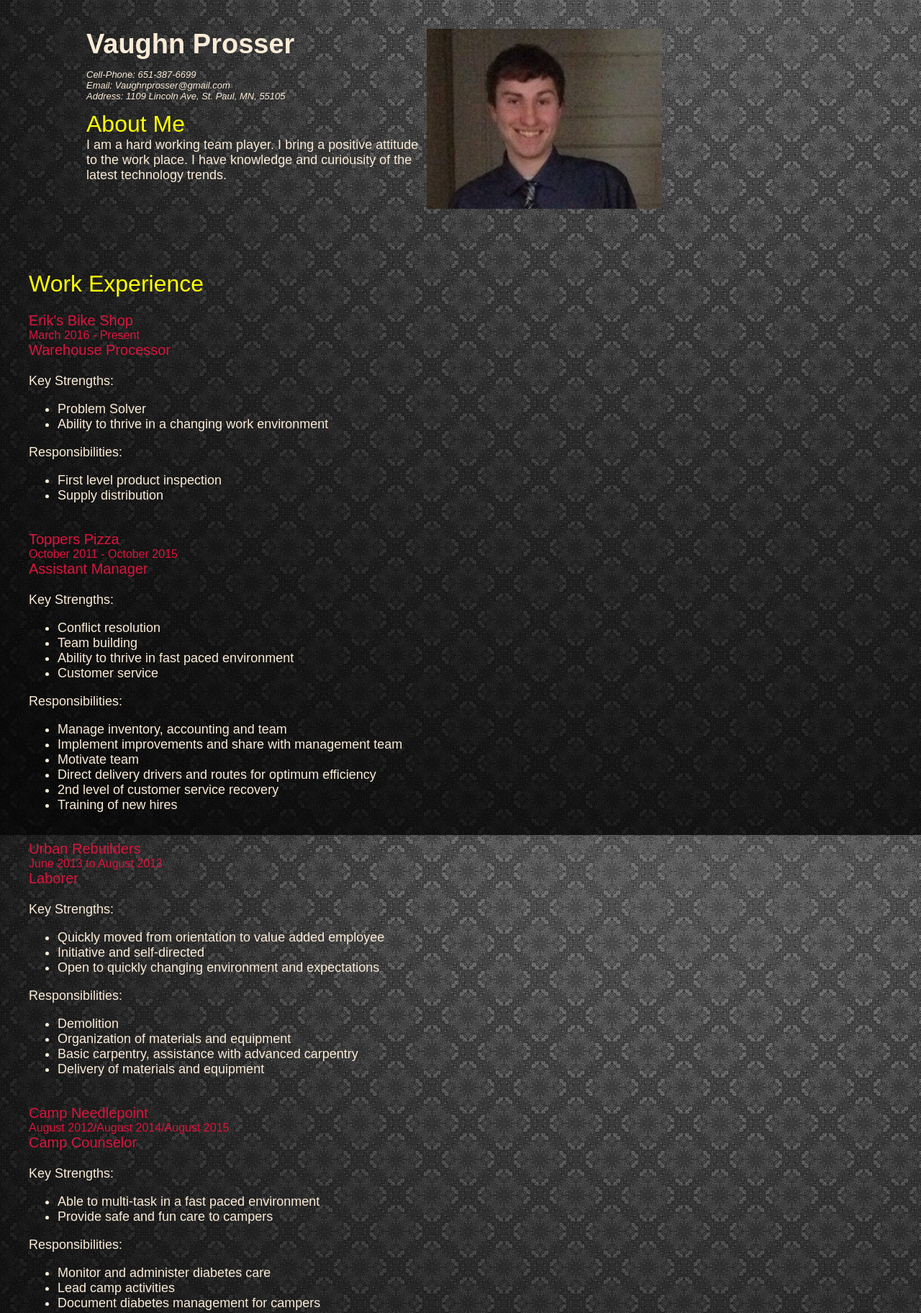
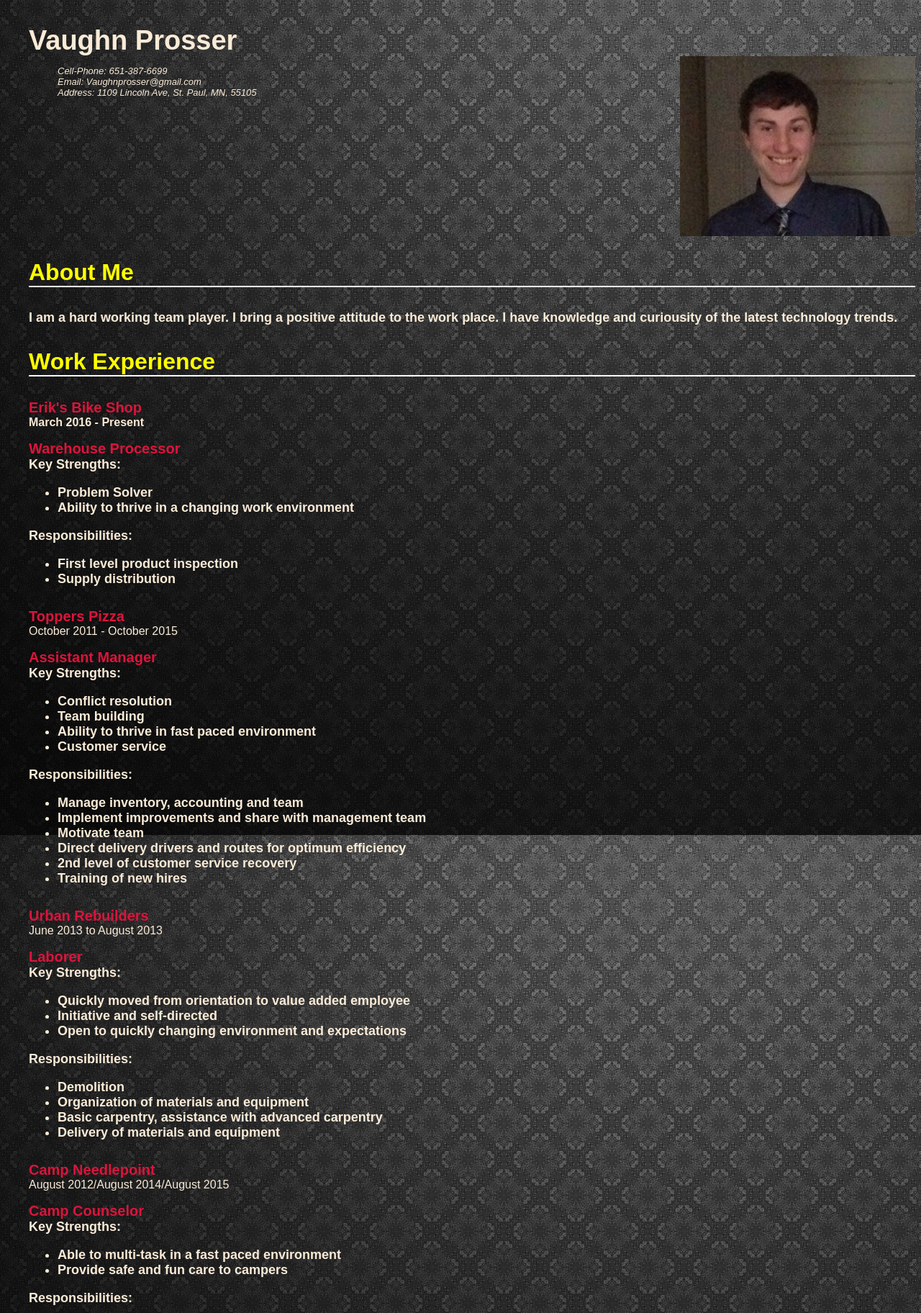
Before and after one commit to ImJustVon/Resume, a plain HTML site: page public_html/index.html in a window 1280 px wide. Shown: the part 40-1864 px from the top of the page at 72% size. Drawn offline with Linux system fonts and the light colour scheme.

Commit message:
Add files via upload

```diff
--- a/public_html/index.html
+++ b/public_html/index.html
@@ -1,49 +1,48 @@
-<!DOCTYPE html>
-<!--
-To change this license header, choose License Headers in Project Properties.
-To change this template file, choose Tools | Templates
-and open the template in the editor.
--->
 <html>
     <head>
 
         <meta charset="UTF-8">
         <meta name="viewport" content="width=device-width, initial-scale=1.0">
         <title>Vaughn's Resume</title>
-        <link rel="stylesheet" type="text/css" href="Stylesheet.css"
+        <link rel="stylesheet" type="text/css" href="stylesheet.css">
     </head>
     <body>
-        <div id="space">
-            <img src="Me.jpg" id="pic">
-            <div id="me">Vaughn Prosser</div>
-
-                <div id="contact">
-                    <p>
-                        Cell-Phone: 651-387-6699
-                        <br>
-                        Email: Vaughnprosser@gmail.com
-                        <br>
-                        Address: 1109 Lincoln Ave, St. Paul, MN, 55105
-
-                    </p>
-                </div>
 
 
-        <div id="header">About Me</div>
-        <div id="about">I am a hard working team player. I bring a positive attitude to the work place.
-        I have knowledge and curiousity of the latest technology trends.</div>
+          <div id="area">
 
-        <br>
-        <br>
-    </div>
-           <div id="header">Work Experience</div>
-            <br>
-           <div id="jobs">Erik's Bike Shop
-              <div id="date">March 2016 - Present</div>
+            <h1>Vaughn Prosser</h1>
+            <img src="Me.jpg" id="pic">
+                <ul id="info">
+
+                        <li>Cell-Phone: 651-387-6699</li>
+
+                        <li>Email: Vaughnprosser@gmail.com</li>
+
+                        <li>Address: 1109 Lincoln Ave, St. Paul, MN, 55105</li>
+
+                    </ul>
+
+
+                  </div>
+
+
+
+        <h3>About Me</h3>
+        <h5>I am a hard working team player. I bring a positive attitude to the work place.
+        I have knowledge and curiousity of the latest technology trends.</h5>
+
+
+
+
+           <h3>Work Experience</h3>
+
+           <h4>Erik's Bike Shop
+              <p id="date">March 2016 - Present</p>
             Warehouse Processor
-        </div>
-         <div id="about">
-             <br>
+        </h4>
+         <h5>
+
              Key Strengths:
              <ul>
                  <li>Problem Solver</li>
@@ -56,14 +55,14 @@ and open the template in the editor.
                  <li>Supply distribution</li>
 
              </ul>
-         </div>
-           <br>
-           <div id="jobs">Toppers Pizza
-              <div id="date">October 2011 - October 2015</div>
-            Assistant Manager
-        </div>
-         <div id="about">
-             <br>
+         </h5>
+
+           <h4>Toppers Pizza</h4>
+              <p id="date">October 2011 - October 2015</p>
+          <h4>Assistant Manager</h4>
+
+         <h5>
+
              Key Strengths:
              <ul>
                  <li>Conflict resolution</li>
@@ -80,14 +79,13 @@ and open the template in the editor.
                  <li>2nd level of customer service recovery</li>
                  <li>Training of new hires</li>
              </ul>
-         </div>
-       <br>
-           <div id="jobs">Urban Rebuilders
-              <div id="date">June 2013 to August 2013</div>
-            Laborer
-        </div>
-         <div id="about">
-             <br>
+         </h5>
+
+           <h4>Urban Rebuilders</h4>
+              <p id="date">June 2013 to August 2013</p>
+            <h4>Laborer</h4>
+         <h5>
+
              Key Strengths:
              <ul>
                  <li>Quickly moved from orientation to value added employee</li>
@@ -103,15 +101,14 @@ and open the template in the editor.
                  <li>Delivery of materials and equipment</li>
 
              </ul>
-         </div>
+         </h5>
 
-          <br>
-           <div id="jobs">Camp Needlepoint
-              <div id="date">August 2012/August 2014/August 2015</div>
-            Camp Counselor
-        </div>
-         <div id="about">
-             <br>
+
+           <h4>Camp Needlepoint</h4>
+              <p id="date">August 2012/August 2014/August 2015</p>
+            <h4>Camp Counselor</h4>
+         <h5>
+
              Key Strengths:
              <ul>
                  <li>Able to multi-task in a fast paced environment</li>
@@ -125,14 +122,14 @@ and open the template in the editor.
                  <li>Document diabetes management for campers</li>
 
              </ul>
-         </div>
-          <br>
-           <div id="jobs">Car Care Promotions
-              <div id="date">June 2011 to August 2011</div>
+         </h5>
+
+           <h4>Car Care Promotions
+              <p id="date">June 2011 to August 2011</p>
             Sales Associate (door to door)
-        </div>
-         <div id="about">
-             <br>
+        </h4>
+         <h5>
+
              Key Strengths:
              <ul>
                  <li>Able to maintain positive, professional composure at all times</li>
@@ -146,40 +143,41 @@ and open the template in the editor.
 
 
              </ul>
-         </div>
-          <br>
-          <div id="header">Education</div>
-          <br>
-          <div id="jobs">Winona State University, Winona, MN</div>
-          <div id="date">
+         </h5>
+
+          <h3>Education</h3>
+
+          <h4>Winona State University, Winona, MN</h4>
+          <p id="date">
               Coursework
               <br>
               2013-2014
-          </div>
-          <br>
-          <div id="jobs">Central High School, St. Paul, MN</div>
-          <div id="date">
+          </p>
+
+          <h4>Central High School, St. Paul, MN</h4>
+          <p id="date">
               High School Diploma
               <br>
               June 2013
-          </div>
+          </p>
 
-            <br>
 
-            <div id="header">References</div>
-          <br>
-          <div id="jobs">Mike Burns</div>
-          <div id="date">
+
+            <h3>References</h3>
+
+          <h4>Mike Burns</h4>
+          <p id="date">
               Owner: Mainsail Global
               <br>
               Phone: 651-334-8565
-          </div>
-          <br>
-          <div id="jobs">Mark McCubbin</div>
-          <div id="date">
+          </p>
+
+          <h4>Mark McCubbin</h4>
+          <p id="date">
               Warehouse manager: Erik's Bike Shop
               <br>
               952-303-9251
-          </div>
+          </p>
+
     </body>
 </html>
--- /dev/null
+++ b/public_html/stylesheet.css
@@ -0,0 +1,64 @@
+body {
+    font: 18px Arial, sans-serif, white;
+    background: url(background.png);
+    color: antiquewhite;
+    margin-left: 40px;
+}
+ul#info{
+    list-style-type: none;
+    font-size: small;
+    font-style: italic;
+}
+
+h1 {
+    margin: auto;
+    padding: inherit;
+    font-size: 38px;
+    font-weight: bold;
+    letter-spacing: calc;
+
+    color: antiquewhite;
+}
+#pic{
+    float: right;
+    margin-bottom: auto;
+}
+#space{
+      Width: 75%;
+      margin: auto;
+    }
+#area{
+  margin: 75 auto auto auto;
+  overflow: auto;
+}
+
+h3 {
+    font-size: 32px;
+    color: yellow;
+    border-bottom: solid 2px white;
+
+
+}
+p#date{
+    padding-top: 0;
+    font-size: medium;
+    color: antiquewhite;
+    margin-top: 0;
+}
+h5 {
+    font-size: 18px;
+    margin-top: 0;
+
+
+
+}
+h4{
+    font-size: 20px;
+    color: crimson;
+
+}
+h4{
+    margin-top: 0px;
+    margin-bottom: 0px;
+
+}
```
